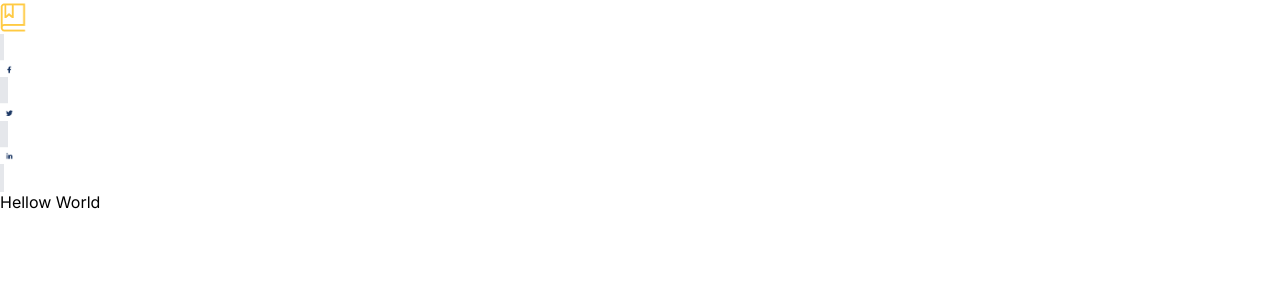
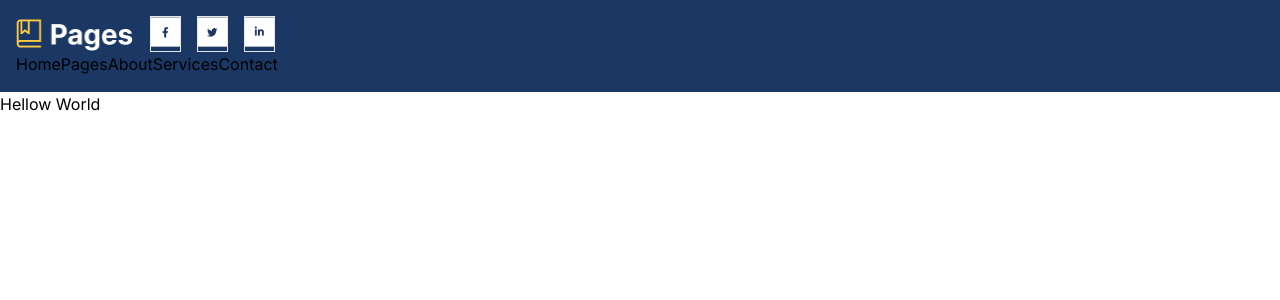
Before and after one commit to QulamSamadli/book-webflow, a Next.js app: page / in a window 1280 px wide. Shown: the top 300 px of the page. Built offline with nearby package versions, Linux system fonts and the light colour scheme.

Commit message:
added navbar

```diff
--- a/app/Components/Navbar/index.tsx
+++ b/app/Components/Navbar/index.tsx
@@ -6,43 +6,45 @@ import React from 'react'
 
 const Navbar = () => {
   return (
-    <header className='container '>
-<div>
+    <header className=' container bg-[#1B3764] p-4  '>
+<div className='flex gap-4  '>
    <Link href="/"><Image
    width={118}
    height={35}
    src="/Logo.png"
    alt='Logo'
    /></Link>
-   <Link href="https://www.facebook.com/" className='border-4 bg-[black]  '>
+   <div className="flex gap-4">
+   <Link href="https://www.facebook.com/" className='border '>
     <Image src="/Facebook.png"
     alt='Facebook'
-    width={19}
+    width={29}
     height={10}
     />
    </Link>
-   <Link href="https://twitter.com/" className='border-4 '>
+   <Link href="https://twitter.com/" className='border'>
     <Image src="/Twitter.png"
     alt='Facebook'
-    width={19}
+    width={29}
     height={10}
     />
    </Link>
-   <Link href="https://www.linkedin.com/" className='border-4 '>
+   <Link href="https://www.linkedin.com/" className='border'>
     <Image src="/LinkedIn.png"
     alt='Facebook'
-    width={19}
+    width={29}
     height={10}
     />
    </Link>
+   </div>
 
 </div>
 <div>
-   <Link href=""></Link>
-   <Link href=""></Link>
-   <Link href=""></Link>
-   <Link href=""></Link>
-   <Link href=""></Link>
+   <Link href="">Home</Link>
+   <Link href="">Pages</Link>
+   <Link href="">About</Link>
+   <Link href="">Services</Link>
+   <Link href="">Contact</Link>
    <Link href=""></Link>
    <Link href=""></Link>
 
```
